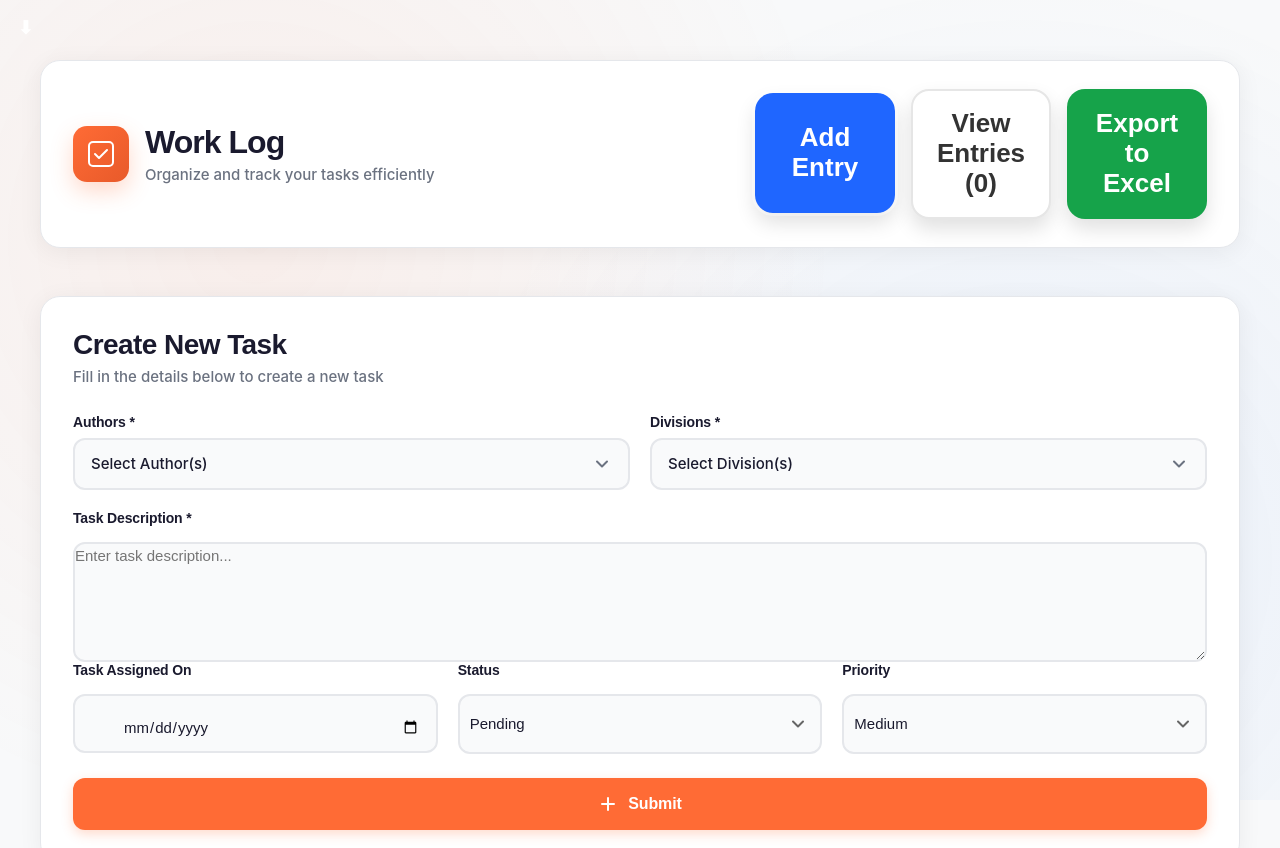
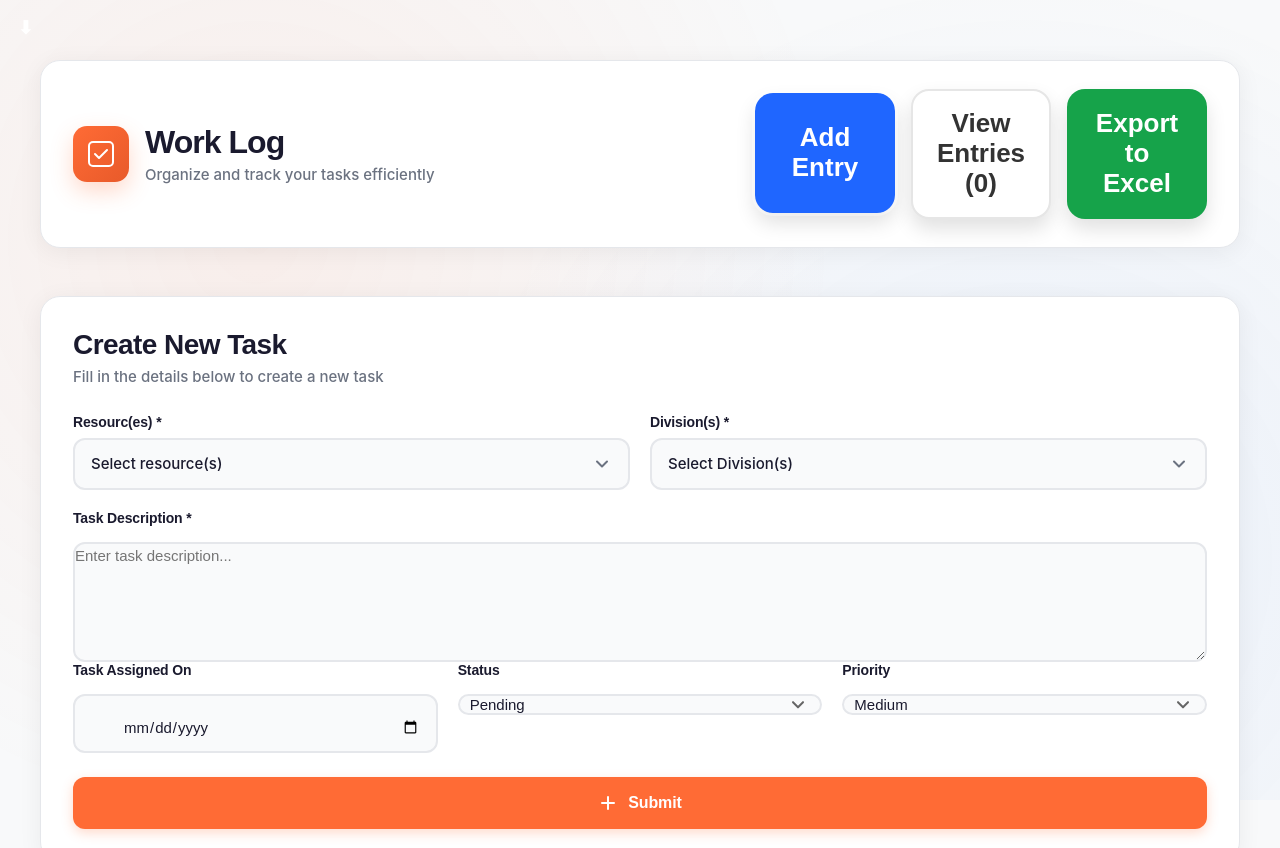
Before and after one commit to SV1997/Task-managger, a React (Vite) app in the folder task-management-frontend/: page / in a window 1280 px wide. Shown: the top 848 px of the page. Built offline with nearby package versions, Linux system fonts and the light colour scheme; the HTML template or start-up script is replaced by a standard one; a web font is replaced by a local one.

Commit message:
fixed dropdown issues:9

```diff
--- a/task-management-frontend/src/components/TaskForm.css
+++ b/task-management-frontend/src/components/TaskForm.css
@@ -140,7 +140,7 @@
   background-repeat: no-repeat;
   background-position: right 12px center;
   padding-right: 40px;
-  height: 60px;
+  height: 60 px;
   padding-left: 10px;
 }
 
--- a/task-management-frontend/src/components/TaskForm.tsx
+++ b/task-management-frontend/src/components/TaskForm.tsx
@@ -111,8 +111,8 @@ export const TaskForm = ({ onSuccess }: TaskFormProps) => {
             options={AUTHORS}
             selected={selectedAuthors}
             onChange={setSelectedAuthors}
-            placeholder="Select Author(s)"
-            label="Authors *"
+            placeholder="Select resource(s)"
+            label="Resourc(es) *"
           />
         </div>
 
@@ -122,7 +122,7 @@ export const TaskForm = ({ onSuccess }: TaskFormProps) => {
             selected={selectedDivisions}
             onChange={setSelectedDivisions}
             placeholder="Select Division(s)"
-            label="Divisions *"
+            label="Division(s) *"
           />
         </div>
       </div>
```
